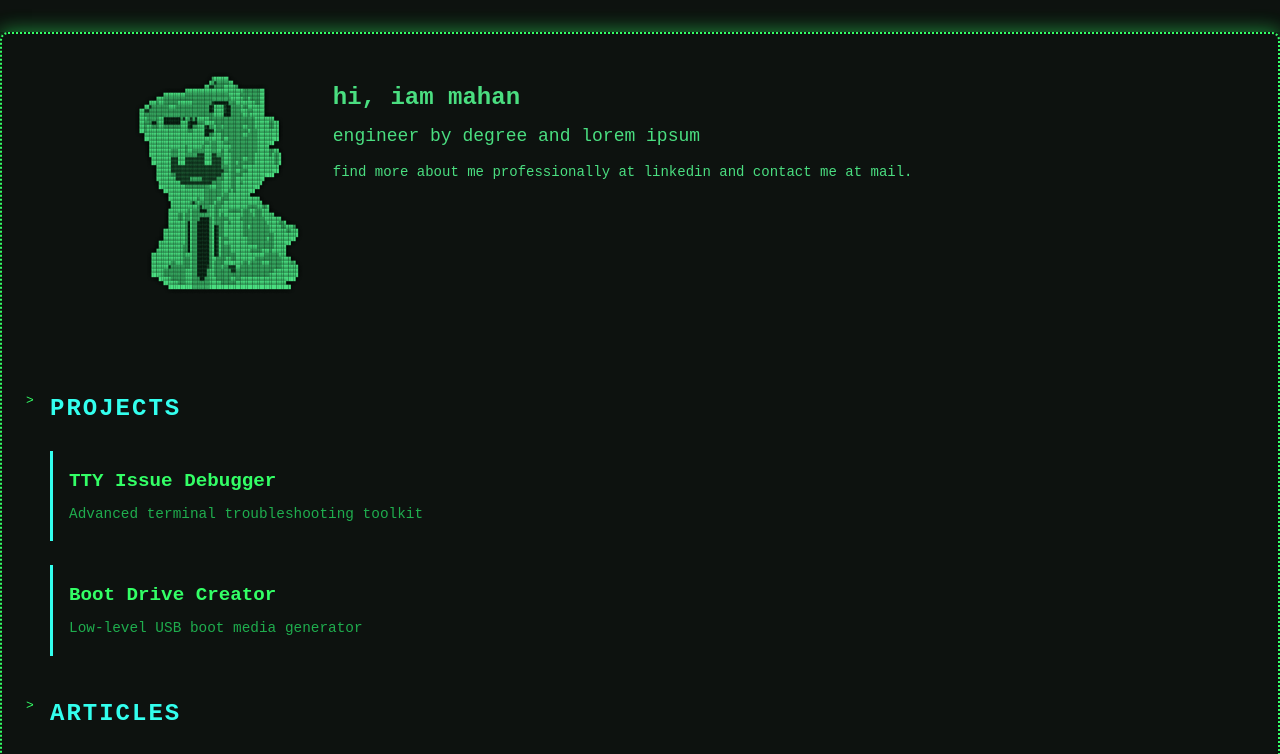
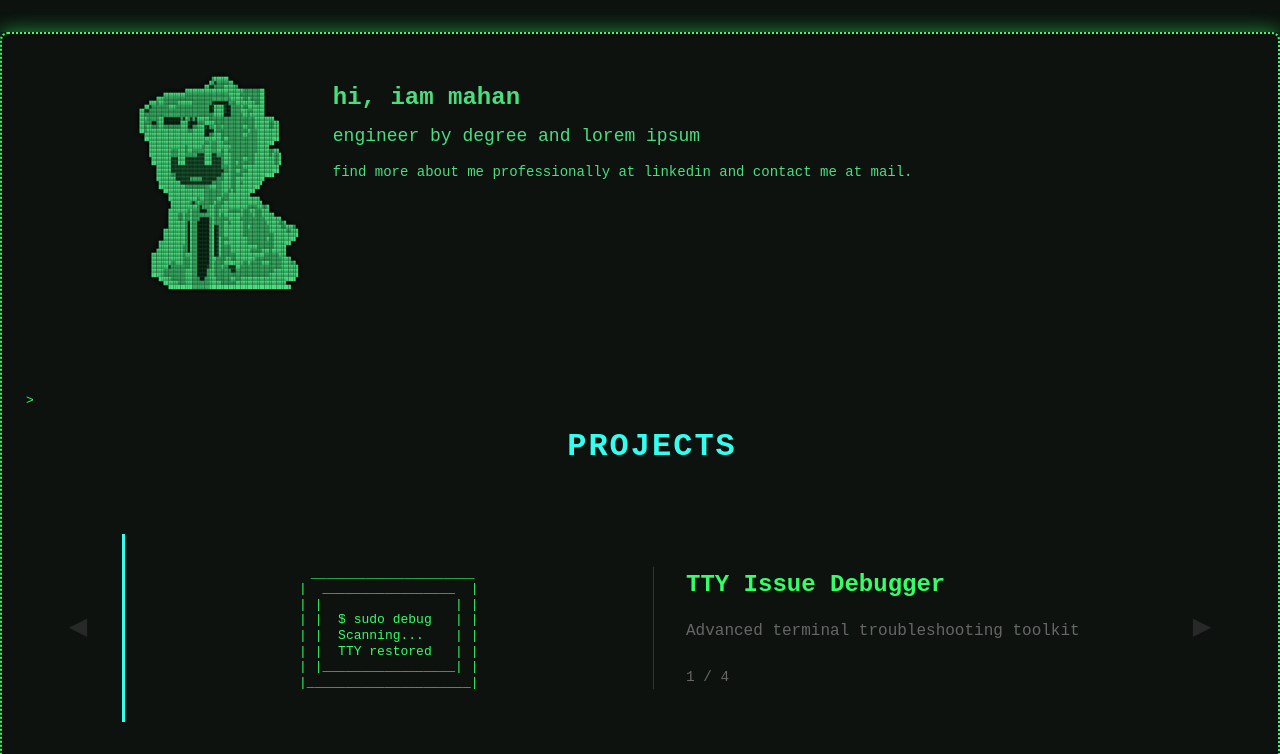
Before and after one commit to ByapakSigdel/portfolio-new, a Next.js app: page / in a window 1280 px wide. Shown: the top 754 px of the page. Built offline with nearby package versions, Linux system fonts and the light colour scheme.

Commit message:
changed projects section

```diff
--- a/src/components/sections/ProjectsSection.tsx
+++ b/src/components/sections/ProjectsSection.tsx
@@ -1,18 +1,259 @@
-import React from 'react';
+'use client';
+import React, { useState, useEffect } from 'react';
 
 const ProjectsSection = () => {
+  const [currentProjectIndex, setCurrentProjectIndex] = useState(0);
+  const [isAnimating, setIsAnimating] = useState(false);
+  const [animationFrame, setAnimationFrame] = useState(0);
+
+  const projects = [
+    {
+      title: "TTY Issue Debugger",
+      description: "Advanced terminal troubleshooting toolkit",
+      asciiArt: `
+   _____________________
+  |  _________________  |
+  | |                 | |
+  | |  $ sudo debug   | |
+  | |  Scanning...    | |
+  | |  TTY restored   | |
+  | |_________________| |
+  |_____________________|
+      `
+    },
+    {
+      title: "Boot Drive Creator",
+      description: "Low-level USB boot media generator",
+      asciiArt: `
+       _______
+      |       |
+  ____|       |____
+ |                |
+ |  [=======]     |
+ |________________|
+      USB BOOT
+      `
+    },
+    {
+      title: "Network Protocol Scanner",
+      description: "Security tool for protocol vulnerability assessment",
+      asciiArt: `
+       .-~~-.
+      |     |
+ .----' .--. '----.
+ '----. '--' .----'
+      |     |
+       '-__-'
+     SCANNING...
+      `
+    },
+    {
+      title: "File Encryption System",
+      description: "Military-grade file security and encryption",
+      asciiArt: `
+   __________
+  /          \\
+ /  🔒        \\
+|   SECRET     |
+|   CONTENT    |
+ \\            /
+  \\__________/
+      `
+    }
+  ];
+
+  // Animation frames for transitions
+  const animationFrames = [
+    `
+    .....
+    .....
+    .....
+    `,
+    `
+    *....
+    ..*..
+    ...**
+    `,
+    `
+    **...
+    .***.
+    .****
+    `,
+    `
+    *****
+    *****
+    *****
+    `
+  ];
+
+  // Handle navigation
+  const goToNextProject = () => {
+    if (!isAnimating) {
+      setIsAnimating(true);
+      setAnimationFrame(0);
+    }
+  };
+
+  const goToPrevProject = () => {
+    if (!isAnimating) {
+      setIsAnimating(true);
+      setAnimationFrame(0);
+    }
+  };
+
+  // Animation effect
+  useEffect(() => {
+    if (isAnimating) {
+      const timer = setTimeout(() => {
+        if (animationFrame < animationFrames.length - 1) {
+          setAnimationFrame(animationFrame + 1);
+        } else {
+          setIsAnimating(false);
+          setCurrentProjectIndex((prevIndex) =>
+            prevIndex === projects.length - 1 ? 0 : prevIndex + 1
+          );
+        }
+      }, 150);
+
+      return () => clearTimeout(timer);
+    }
+  }, [isAnimating, animationFrame, projects.length]);
+
   return (
     <section className="section-container">
       <h2 className="section-header">PROJECTS</h2>
-      <div className="project-item">
-        <h3 className="item-title">TTY Issue Debugger</h3>
-        <p className="item-description">Advanced terminal troubleshooting toolkit</p>
+
+      <div className="projects-display">
+        <div className="arrow-container left" onClick={goToPrevProject}>
+          <div className="arrow-icon">◀</div>
+        </div>
+
+        <div className="project-content-wrapper">
+          {isAnimating ? (
+            <div className="ascii-animation">
+              <pre>{animationFrames[animationFrame]}</pre>
+            </div>
+          ) : (
+            <div className="project-item">
+              <div className="ascii-container">
+                <pre className="ascii-art">{projects[currentProjectIndex].asciiArt}</pre>
+              </div>
+              <div className="project-details">
+                <h3 className="item-title">{projects[currentProjectIndex].title}</h3>
+                <p className="item-description">{projects[currentProjectIndex].description}</p>
+                <div className="project-indicator">
+                  {currentProjectIndex + 1} / {projects.length}
+                </div>
+              </div>
+            </div>
+          )}
+        </div>
+
+        <div className="arrow-container right" onClick={goToNextProject}>
+          <div className="arrow-icon">▶</div>
+        </div>
       </div>
-      <div className="project-item">
-        <h3 className="item-title">Boot Drive Creator</h3>
-        <p className="item-description">Low-level USB boot media generator</p>
-      </div>
-      {/* Add more projects as needed */}
+
+      <style jsx>{`
+        .section-container {
+          padding: 2rem;
+          text-align: center;
+        }
+
+        .section-header {
+          margin-bottom: 2rem;
+          font-size: 2rem;
+        }
+
+        .projects-display {
+          display: flex;
+          align-items: center;
+          justify-content: space-between;
+          margin: 2rem 0;
+          position: relative;
+        }
+
+        .project-content-wrapper {
+          flex-grow: 1;
+          min-height: 250px;
+          display: flex;
+          justify-content: center;
+          align-items: center;
+        }
+
+        .project-item {
+          width: 100%;
+          display: flex;
+          flex-direction: row;
+          justify-content: center;
+          align-items: center;
+          padding: 1rem;
+        }
+
+        .ascii-container {
+          flex: 1;
+          display: flex;
+          justify-content: center;
+          align-items: center;
+          padding-right: 2rem;
+        }
+
+        .project-details {
+          flex: 1;
+          text-align: left;
+          padding-left: 2rem;
+          border-left: 1px solid #333;
+        }
+
+        .item-title {
+          font-size: 1.5rem;
+          margin-bottom: 1rem;
+        }
+
+        .item-description {
+          margin-bottom: 1.5rem;
+          font-size: 1rem;
+          color: #666;
+        }
+
+        .ascii-art {
+          font-family: monospace;
+          white-space: pre;
+          line-height: 1.2;
+        }
+
+        .ascii-animation {
+          font-family: monospace;
+          white-space: pre;
+          line-height: 1.2;
+        }
+
+        .arrow-container {
+          width: 40px;
+          height: 40px;
+          display: flex;
+          justify-content: center;
+          align-items: center;
+          cursor: pointer;
+          opacity: 0.7;
+          transition: opacity 0.2s;
+        }
+
+        .arrow-container:hover {
+          opacity: 1;
+        }
+
+        .arrow-icon {
+          font-size: 1.5rem;
+          color: #333;
+        }
+
+        .project-indicator {
+          font-family: monospace;
+          color: #666;
+          font-size: 0.9rem;
+        }
+      `}</style>
     </section>
   );
 };
```
